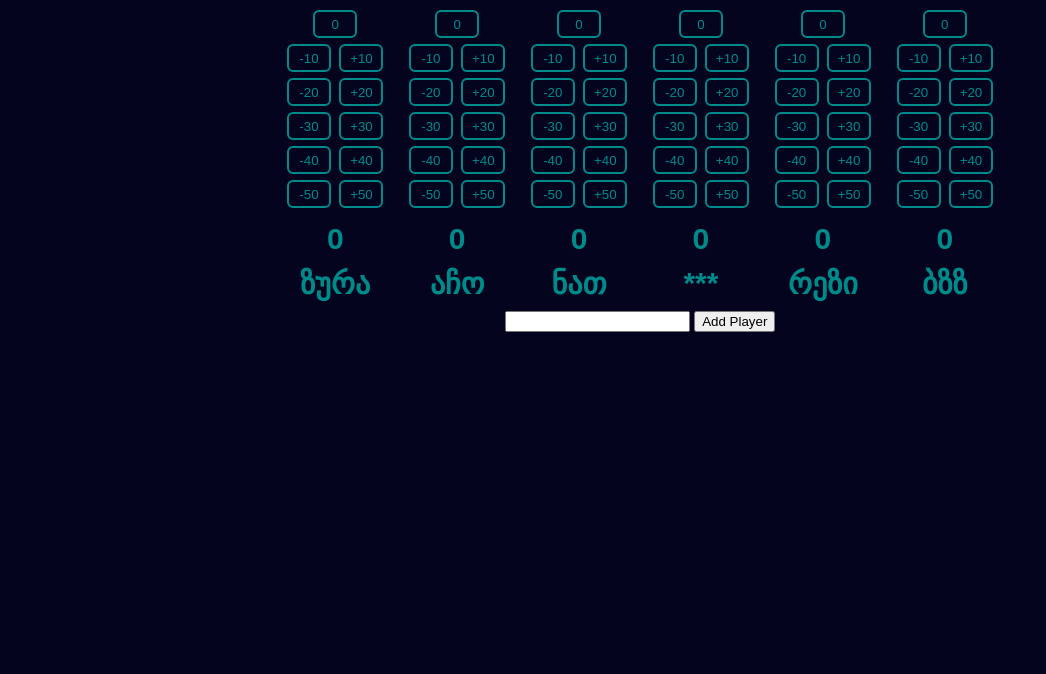
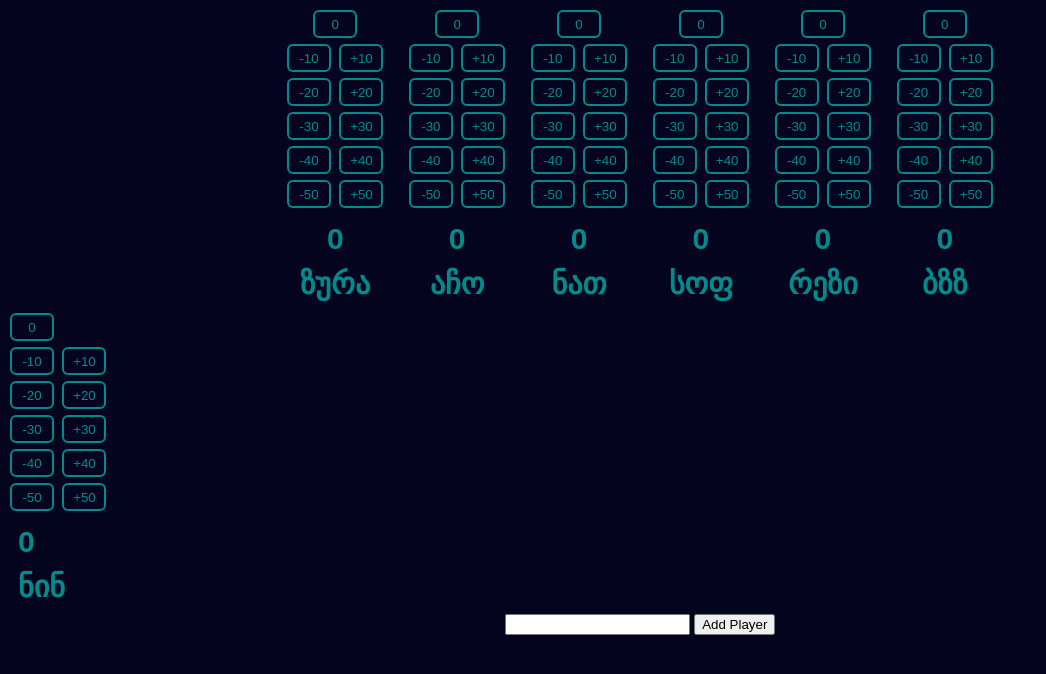
Before and after one commit to mecnieri/jeopardy, a plain HTML site: page index.html in a window 1280 px wide. Shown: the whole page, without its empty margins (0-1046 px from the left). Drawn offline with Linux system fonts and the light colour scheme.

Commit message:
Update index.html

```diff
--- a/index.html
+++ b/index.html
@@ -97,7 +97,7 @@
         <button>+50</button>
         <br />
         <h3 id="versum">0</h3>
-        <h3>***</h3>
+        <h3>სოფ</h3>
         <div id="verhistory" class="history"></div>
       </div>
       <div id="rez">
@@ -145,6 +145,29 @@
         <div id="bzzhistory" class="history"></div>
       </div>
     </div>
+     <div id="nin">
+        <button>0</button>
+        <br />
+        <button>-10</button>
+        <button>+10</button>
+        <br />
+        <button>-20</button>
+        <button>+20</button>
+        <br />
+        <button>-30</button>
+        <button>+30</button>
+        <br />
+        <button>-40</button>
+        <button>+40</button>
+        <br />
+        <button>-50</button>
+        <button>+50</button>
+        <br />
+        <h3 id="ninsum">0</h3>
+        <h3>ნინ</h3>
+        <div id="nihistory" class="history"></div>
+      </div>
+    </div>
     <div id="addPlayer">
       <form onsubmit="event.preventDefault(); addplayer(event)">
         <input type="text" id="name" />
```
